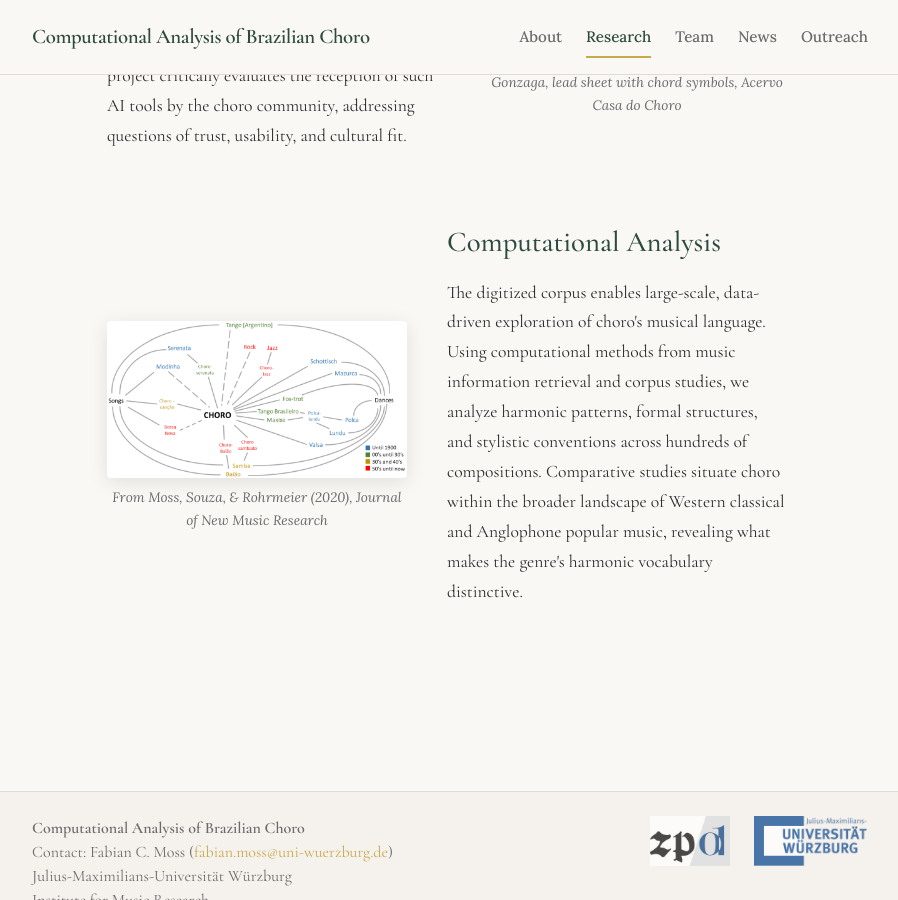
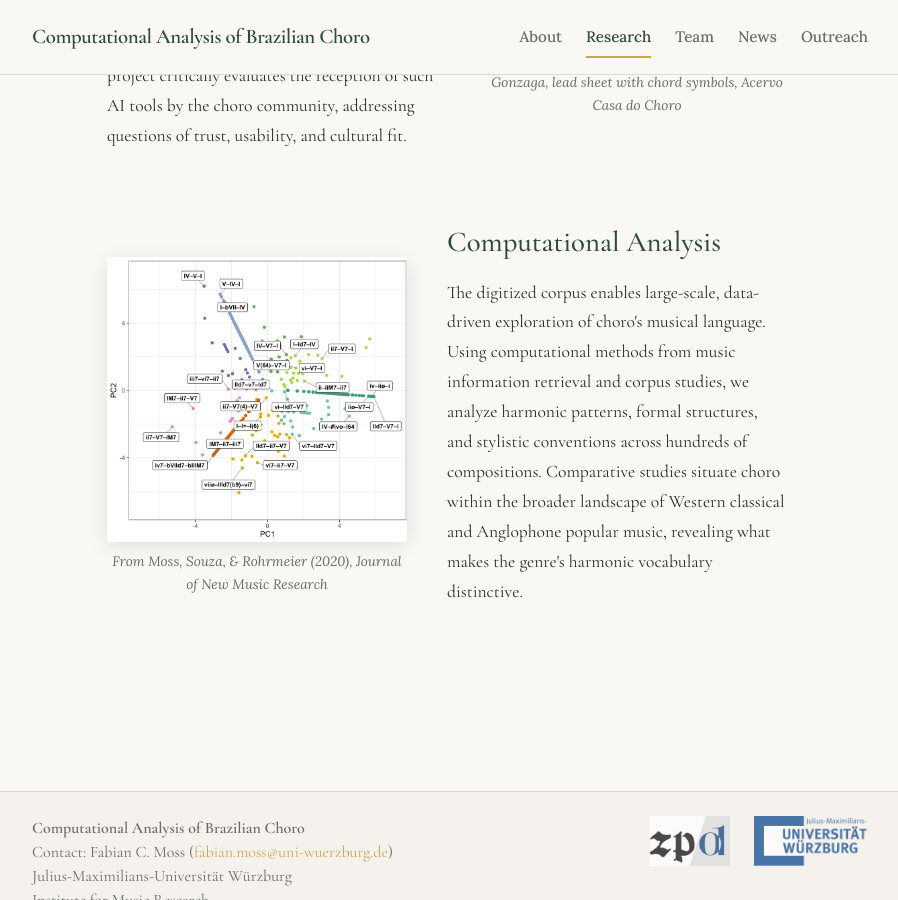
Before and after one commit to fabianmoss/choro, a Jekyll site: the page built from research.md, in a window 1280 px wide and 900 px high, scrolled down 939 px. Shown: the whole window, without its empty margins (190-1088 px from the left). Built offline with Jekyll 4.4.1, drawn with Linux system fonts in a browser that asks for light colours.

Commit message:
update fig

```diff
--- a/research.md
+++ b/research.md
@@ -29,7 +29,7 @@ menu_order: 2
 
 <div class="research-section">
   <figure class="research-figure">
-    <img src="{{ "/static/choro-publication-figure.jpg" | relative_url }}" alt="Figure from Harmony and Form in Brazilian Choro">
+    <img src="{{ "/static/choro-publication-figure.png" | relative_url }}" alt="Figure from Harmony and Form in Brazilian Choro">
     <figcaption>From Moss, Souza, &amp; Rohrmeier (2020), <em>Journal of New Music Research</em></figcaption>
   </figure>
   <div class="research-text">
```
Also changed, not shown: static/choro-publication-figure.jpg (deleted), static/choro-publication-figure.png (added).
